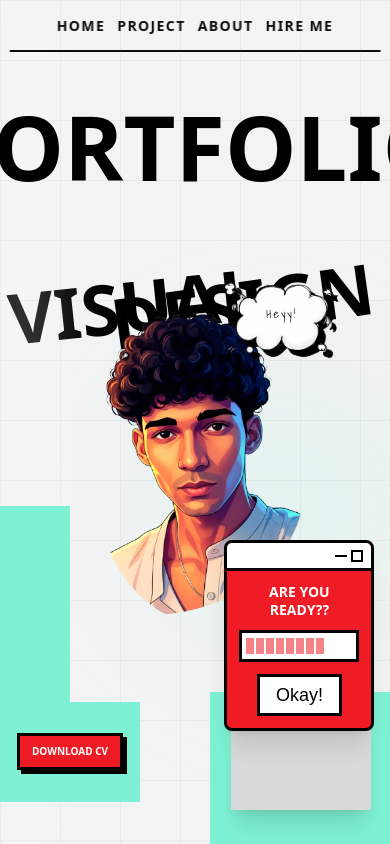
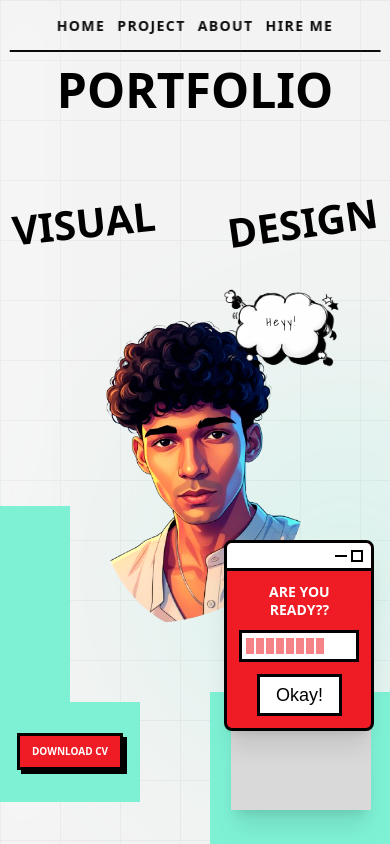
Before and after one commit to adithdev-glitch/newPortfolio, a React (Vite) app: page / in a window 390 px wide. Shown: the top 844 px of the page. Built offline with nearby package versions, Linux system fonts and the light colour scheme; a web font is replaced by a local one.

Commit message:
refactor Hero and About components for improved layout, text scaling, and responsiveness

```diff
--- a/src/pages/About.jsx
+++ b/src/pages/About.jsx
@@ -65,7 +65,7 @@ export default function About() {
       <div ref={addRef} className="relative overflow-hidden bg-[#86ffe8] border-[3px] border-dashed border-black px-6 md:px-10 py-3">
         <div className="paint absolute inset-0 bg-black origin-left" />
         <span className="relative font-black text-[50px] sm:text-[70px] md:text-[105px] leading-none tracking-[-4px]">
-          M E A R N
+          M E (A) R N
         </span>
       </div>
 
--- a/src/pages/Hero.jsx
+++ b/src/pages/Hero.jsx
@@ -8,6 +8,7 @@ import Blocks from "../component/Blocks.jsx";
 export default function Hero() {
   return (
     <div className="min-h-screen overflow-hidden bg-[#f3f3f3] font-sans relative">
+
       {/* Grid Background */}
       <div
         className="absolute inset-0 opacity-40"
@@ -22,38 +23,26 @@ export default function Hero() {
       <Nav />
 
       {/* Main Hero */}
-      <section
-        className="
-          relative
-          h-[100vh]
-          flex
-          items-center
-          justify-center
-          px-4
-          pt-24 sm:pt-32
-        "
-      >
+      <section className="relative h-[100vh] w-[100vw] flex items-center justify-center px-4 pt-28 sm:pt-36 overflow-hidden">
+
         {/* Huge Background Text */}
         <div className="absolute inset-0 pointer-events-none select-none z-0 overflow-hidden">
 
-          {/* Animated Background Glow */}
+          {/* Animated Glow */}
           <motion.div
             initial={{ scale: 0.6, opacity: 0 }}
             animate={{ scale: 1.4, opacity: 0.18 }}
-            transition={{
-              duration: 2,
-              ease: "easeOut",
-            }}
+            transition={{ duration: 2, ease: "easeOut" }}
             className="
               absolute
               left-1/2
               top-1/2
               -translate-x-1/2
               -translate-y-1/2
-              w-[45vw]
-              h-[45vw]
-              max-w-[500px]
-              max-h-[500px]
+              w-[300px]
+              h-[300px]
+              sm:w-[500px]
+              sm:h-[500px]
               rounded-full
               bg-[#7ef1d4]
               blur-3xl
@@ -70,7 +59,7 @@ export default function Hero() {
             }}
             className="
               absolute
-              top-[12%]
+              top-[8%]
               inset-x-0
               flex
               justify-center
@@ -78,11 +67,16 @@ export default function Hero() {
               font-black
               uppercase
               text-black
-              leading-none
+              leading-[0.9]
               z-10
               px-2
 
-              text-[clamp(90px,10vw,220px)]
+              text-[48px]
+              sm:text-[90px]
+              md:text-[120px]
+              lg:text-[160px]
+              xl:text-[210px]
+              2xl:text-[240px]
             "
           >
             Portfolio
@@ -97,21 +91,26 @@ export default function Hero() {
               duration: 1.2,
               ease: "anticipate",
             }}
-            whileHover={{
-              scale: 1.08,
-              x: 20,
-            }}
+            whileHover={{ scale: 1.05, x: 10 }}
             className="
   absolute
-              top-[32%] sm:top-[36%]
-              left-[2%]
-              leading-none
+  top-[24%]
+  md:top-[28%]
+  lg:top-[32%]
+  xl:top-[35%]
+  left-[3%]
   font-black
   uppercase
   text-black
-text-[clamp(70px,9vw,200px)]
-            "
-          >
+  leading-none
+  z-20
+
+  text-[40px]
+  sm:text-[52px]
+  md:text-[70px]
+  lg:text-[100px]
+  xl:text-[140px]
+">
             Visual
           </motion.h2>
 
@@ -124,19 +123,26 @@ text-[clamp(70px,9vw,200px)]
               duration: 1.2,
               ease: "anticipate",
             }}
-            whileHover={{
-              scale: 1.08,
-              x: -20,
-            }}
+            whileHover={{ scale: 1.05, x: -10 }}
             className="
             absolute
-              top-[32%] sm:top-[36%]
-              right-[4%]
-              leading-none
+            top-[24%]
+            md:top-[38%]
+            lg:top-[42%]
+            xl:top-[45%]
+            right-[3%]
             font-black
             uppercase
             text-black
-text-[clamp(70px,9vw,200px)]
+            leading-none
+            text-right
+            z-20
+
+            text-[40px]
+            sm:text-[52px]
+            md:text-[70px]
+            lg:text-[100px]
+            xl:text-[140px]
           "
           >
             Design
@@ -169,7 +175,7 @@ text-[clamp(70px,9vw,200px)]
         {/* Main Image */}
         <HeroImg />
 
-        {/* Red Content Section */}
+        {/* Content */}
         <Content />
       </section>
     </div>
```
Lines whose indentation alone changed are shown as unchanged.
